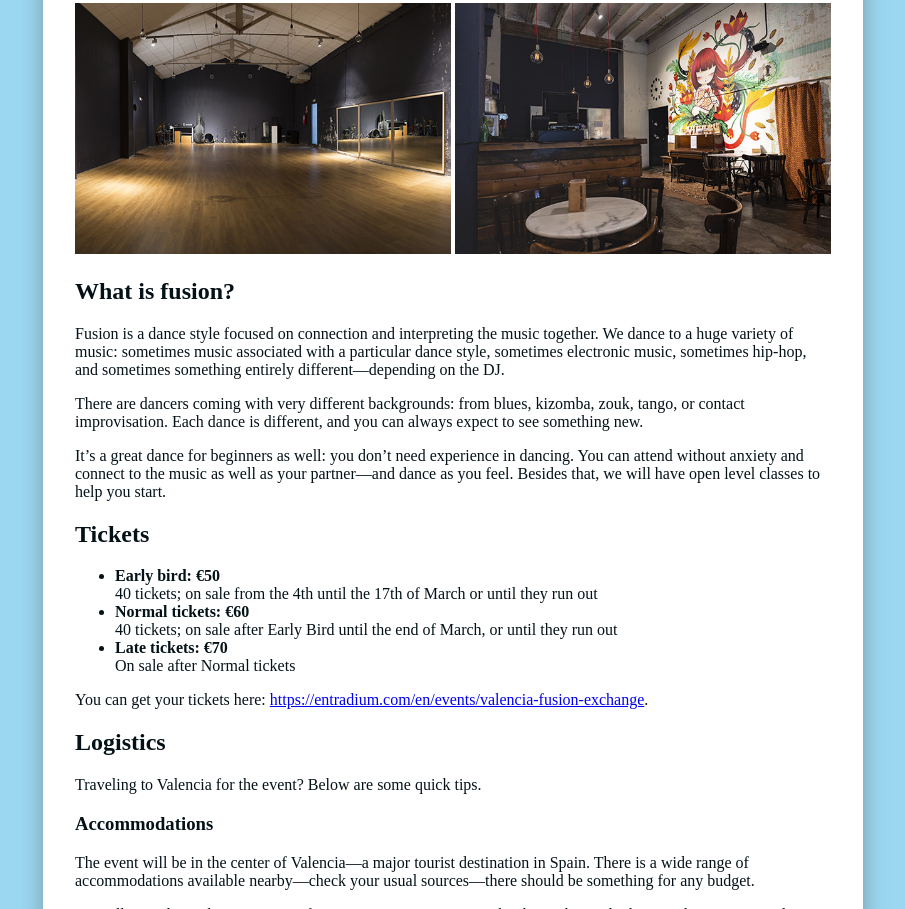
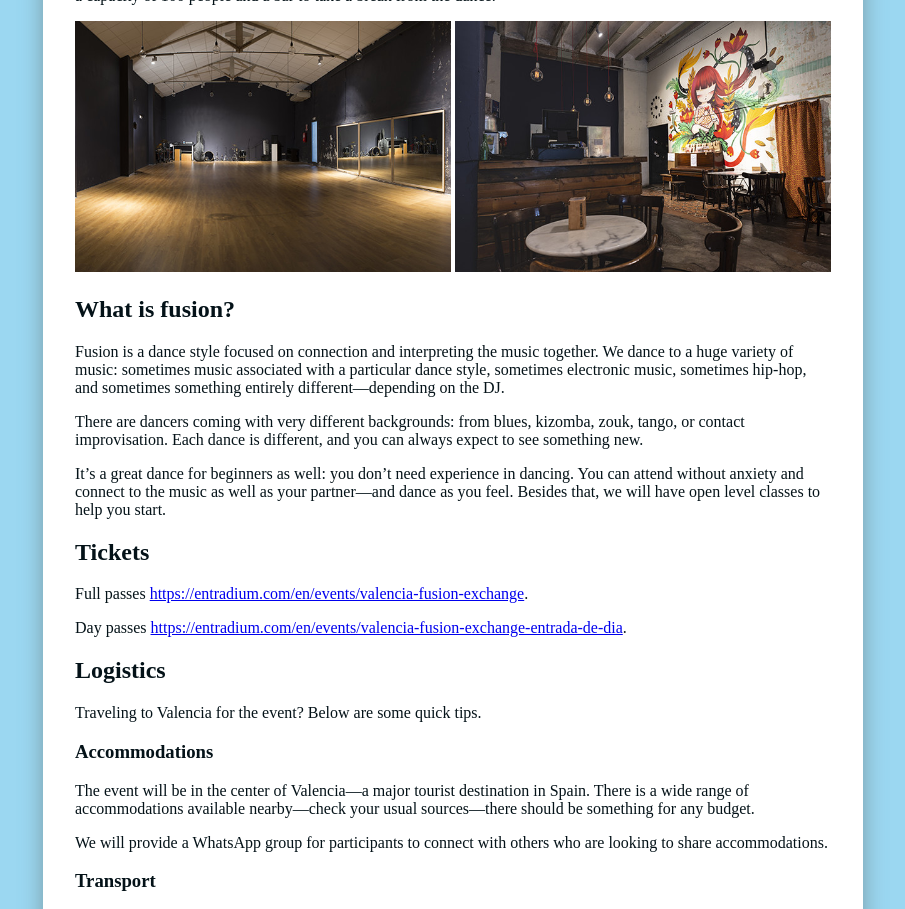
Before and after one commit to marcin-wosinek/valencia-fusion-exchange.com, a website: page index.html in a window 1280 px wide. Shown: the part 2088-2997 px from the top of the page, without its empty margins (187-1092 px from the left). Drawn offline with Linux system fonts and the light colour scheme.

Commit message:
Add day passes

```diff
--- a/index.html
+++ b/index.html
@@ -187,7 +187,8 @@
           <li>Atenea,</li>
           <li>Yann,</li>
           <li>Nat,</li>
-          <li>Carlos.</li>
+          <li>Carlos,</li>
+          <li>Srta. Infierno.</li>
         </ul>
 
         <h2 id="venue">Venue</h2>
@@ -226,29 +227,17 @@
 
         <h2 id="tickets">Tickets</h2>
 
-        <ul>
-          <li>
-            <b>Early bird: €50</b>
-            <br />
-            40 tickets; on sale from the 4th until the 17th of March or until
-            they run out
-          </li>
-          <li>
-            <b>Normal tickets: €60</b>
-            <br />
-            40 tickets; on sale after Early Bird until the end of March, or
-            until they run out
-          </li>
-          <li>
-            <b> Late tickets: €70 </b><br />
-            On sale after Normal tickets
-          </li>
-        </ul>
+        <p>
+          Full passes
+          <a href="https://entradium.com/en/events/valencia-fusion-exchange"
+            >https://entradium.com/en/events/valencia-fusion-exchange</a
+          >.
+        </p>
 
         <p>
-          You can get your tickets here:
-          <a href="https://entradium.com/en/events/valencia-fusion-exchange"
-            >https://entradium.com/en/events/valencia-fusion-exchange</a
+          Day passes
+          <a href="https://entradium.com/en/events/valencia-fusion-exchange-entrada-de-dia"
+            >https://entradium.com/en/events/valencia-fusion-exchange-entrada-de-dia</a
           >.
         </p>
 
```
Also changed, not shown: spanish.html (+11 -21 lines).
